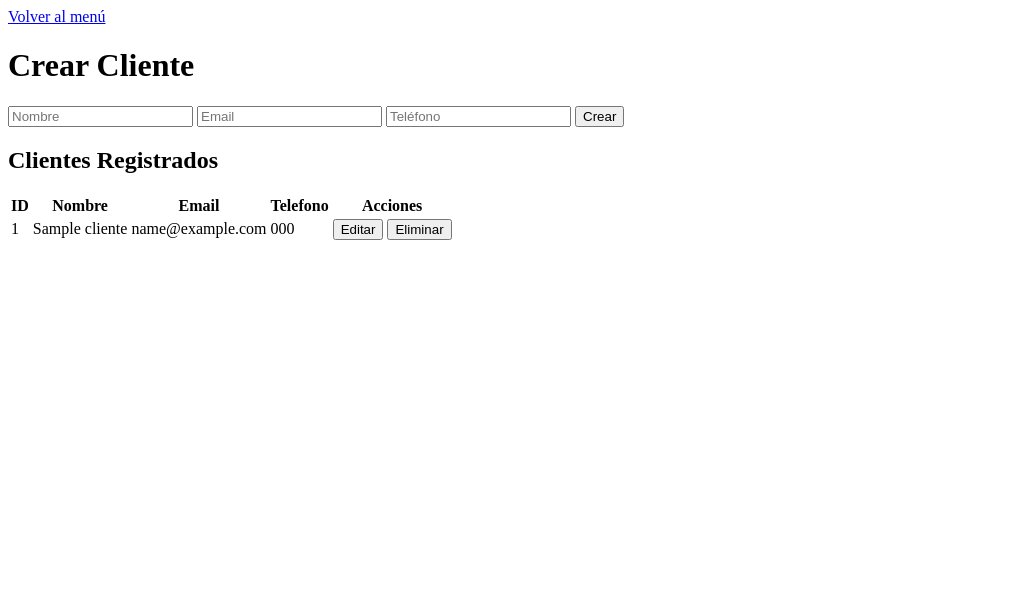
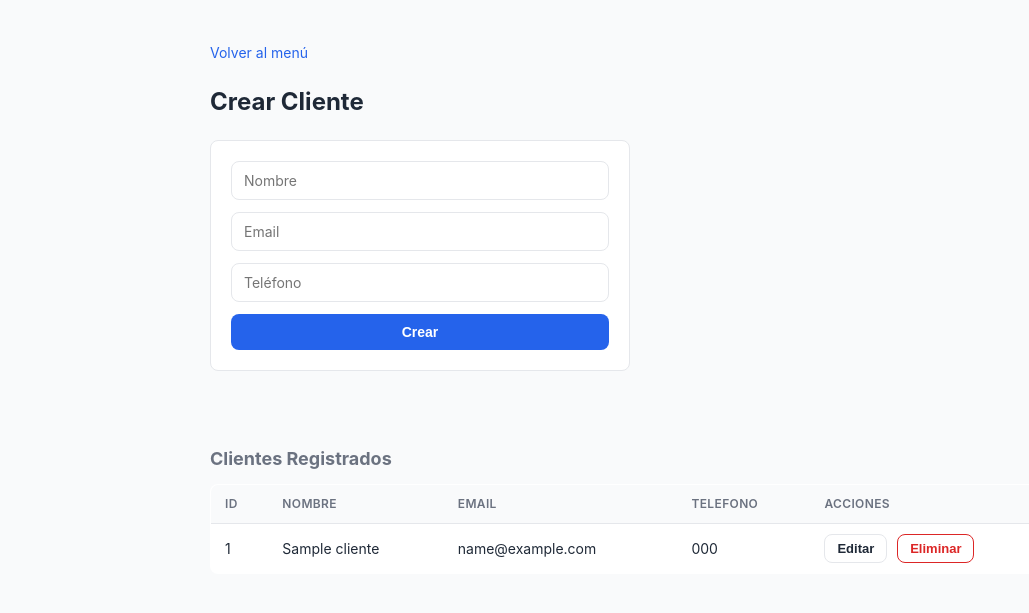
Before and after one commit to johandanielz/EvidenciaPython2, a Flask app: page /clientes-form in a window 1280 px wide. Shown: the top 613 px of the page, without its empty margins (0-1029 px from the left). Run offline with Flask 3, Linux system fonts and the light colour scheme; tables that the repository leaves empty hold one stand-in row (values such as "Sample post").

Commit message:
Estilos CSS del proyecto

```diff
--- /dev/null
+++ b/static/style.css
@@ -0,0 +1,195 @@
+:root {
+    --color-primario: #2563eb;
+    --color-primario-hover: #1d4ed8;
+    --color-peligro: #dc2626;
+    --color-peligro-hover: #b91c1c;
+    --color-texto: #1f2937;
+    --color-texto-suave: #6b7280;
+    --color-borde: #e5e7eb;
+    --color-fondo: #f9fafb;
+    --radio: 8px;
+}
+
+* {
+    box-sizing: border-box;
+}
+
+body {
+    font-family: -apple-system, BlinkMacSystemFont, "Segoe UI", Roboto, sans-serif;
+    background-color: var(--color-fondo);
+    color: var(--color-texto);
+    max-width: 900px;
+    margin: 40px auto;
+    padding: 0 20px;
+    line-height: 1.5;
+}
+
+a {
+    color: var(--color-primario);
+    text-decoration: none;
+    font-size: 14px;
+}
+
+a:hover {
+    text-decoration: underline;
+}
+
+h1 {
+    font-size: 24px;
+    margin-top: 20px;
+    margin-bottom: 20px;
+}
+
+h2 {
+    font-size: 18px;
+    color: var(--color-texto-suave);
+    margin-top: 40px;
+    margin-bottom: 12px;
+}
+
+/* --- Menú principal (index.html) --- */
+
+.menu {
+    list-style: none;
+    padding: 0;
+    display: grid;
+    gap: 12px;
+}
+
+.menu a {
+    display: flex;
+    justify-content: space-between;
+    align-items: center;
+    background: white;
+    border: 1px solid var(--color-borde);
+    border-left: 4px solid var(--color-primario);
+    border-radius: var(--radio);
+    padding: 18px 20px;
+    font-size: 16px;
+    font-weight: 600;
+    color: var(--color-texto);
+    box-shadow: 0 1px 2px rgba(0,0,0,0.04);
+    transition: box-shadow 0.15s ease, transform 0.15s ease;
+}
+
+.menu a::after {
+    content: "→";
+    color: var(--color-primario);
+}
+
+.menu a:hover {
+    box-shadow: 0 4px 10px rgba(0,0,0,0.08);
+    transform: translateX(2px);
+    text-decoration: none;
+}
+
+/* --- Formularios --- */
+
+form {
+    background: white;
+    border: 1px solid var(--color-borde);
+    border-radius: var(--radio);
+    padding: 20px;
+    display: grid;
+    gap: 12px;
+    max-width: 420px;
+}
+
+input {
+    padding: 10px 12px;
+    border: 1px solid var(--color-borde);
+    border-radius: var(--radio);
+    font-size: 14px;
+    font-family: inherit;
+}
+
+input:focus {
+    outline: none;
+    border-color: var(--color-primario);
+}
+
+button {
+    padding: 10px 16px;
+    border: none;
+    border-radius: var(--radio);
+    font-size: 14px;
+    font-weight: 600;
+    cursor: pointer;
+    transition: background-color 0.15s ease;
+}
+
+button[type="submit"] {
+    background-color: var(--color-primario);
+    color: white;
+}
+
+button[type="submit"]:hover {
+    background-color: var(--color-primario-hover);
+}
+
+#mensaje {
+    font-size: 14px;
+    color: var(--color-primario);
+    min-height: 20px;
+}
+
+/* --- Tabla --- */
+
+table {
+    width: 100%;
+    border-collapse: collapse;
+    background: white;
+    border: 1px solid var(--color-borde);
+    border-radius: var(--radio);
+    overflow: hidden;
+}
+
+th, td {
+    text-align: left;
+    padding: 10px 14px;
+    font-size: 14px;
+    border-bottom: 1px solid var(--color-borde);
+}
+
+th {
+    background-color: var(--color-fondo);
+    color: var(--color-texto-suave);
+    font-weight: 600;
+    font-size: 12px;
+    text-transform: uppercase;
+    letter-spacing: 0.03em;
+}
+
+tr:last-child td {
+    border-bottom: none;
+}
+
+/* --- Botones dentro de la tabla (Editar / Eliminar) --- */
+
+td button {
+    font-size: 13px;
+    padding: 6px 12px;
+    margin-right: 6px;
+}
+
+td button:first-of-type {
+    background-color: white;
+    border: 1px solid var(--color-borde);
+    color: var(--color-texto);
+}
+
+td button:first-of-type:hover {
+    border-color: var(--color-primario);
+    color: var(--color-primario);
+}
+
+td button:last-of-type {
+    background-color: white;
+    border: 1px solid var(--color-peligro);
+    color: var(--color-peligro);
+}
+
+td button:last-of-type:hover {
+    background-color: var(--color-peligro);
+    color: white;
+}
--- a/templates/celulares.html
+++ b/templates/celulares.html
@@ -2,6 +2,7 @@
 <html lang="es">
 <head>
     <meta charset="UTF-8">
+    <link rel="stylesheet" href="/static/style.css">
     <title>Celulares</title>
 </head>
 <body>
--- a/templates/clientes.html
+++ b/templates/clientes.html
@@ -6,6 +6,7 @@
 </head>
 <body>
     <a href="/">Volver al menú</a>
+    <link rel="stylesheet" href="/static/style.css">
     <h1>Crear Cliente</h1>
 
     <form id="form-cliente">
--- a/templates/index.html
+++ b/templates/index.html
@@ -2,11 +2,12 @@
 <html lang="es">
 <head>
     <meta charset="UTF-8">
+    <link rel="stylesheet" href="/static/style.css">
     <title>Gestión de Tienda</title>
 </head>
 <body>
     <h1>¿Qué deseas gestionar?</h1>
-    <ul>
+    <ul class="menu">
         <li><a href="/celulares-form">Celulares</a></li>
         <li><a href="/clientes-form">Clientes</a></li>
         <li><a href="/proveedores-form">Proveedores</a></li>
--- a/templates/proveedores.html
+++ b/templates/proveedores.html
@@ -2,6 +2,7 @@
 <html lang="es">
 <head>
     <meta charset="UTF-8">
+    <link rel="stylesheet" href="/static/style.css">
     <title>Proveedores</title>
 </head>
 <body>
```
